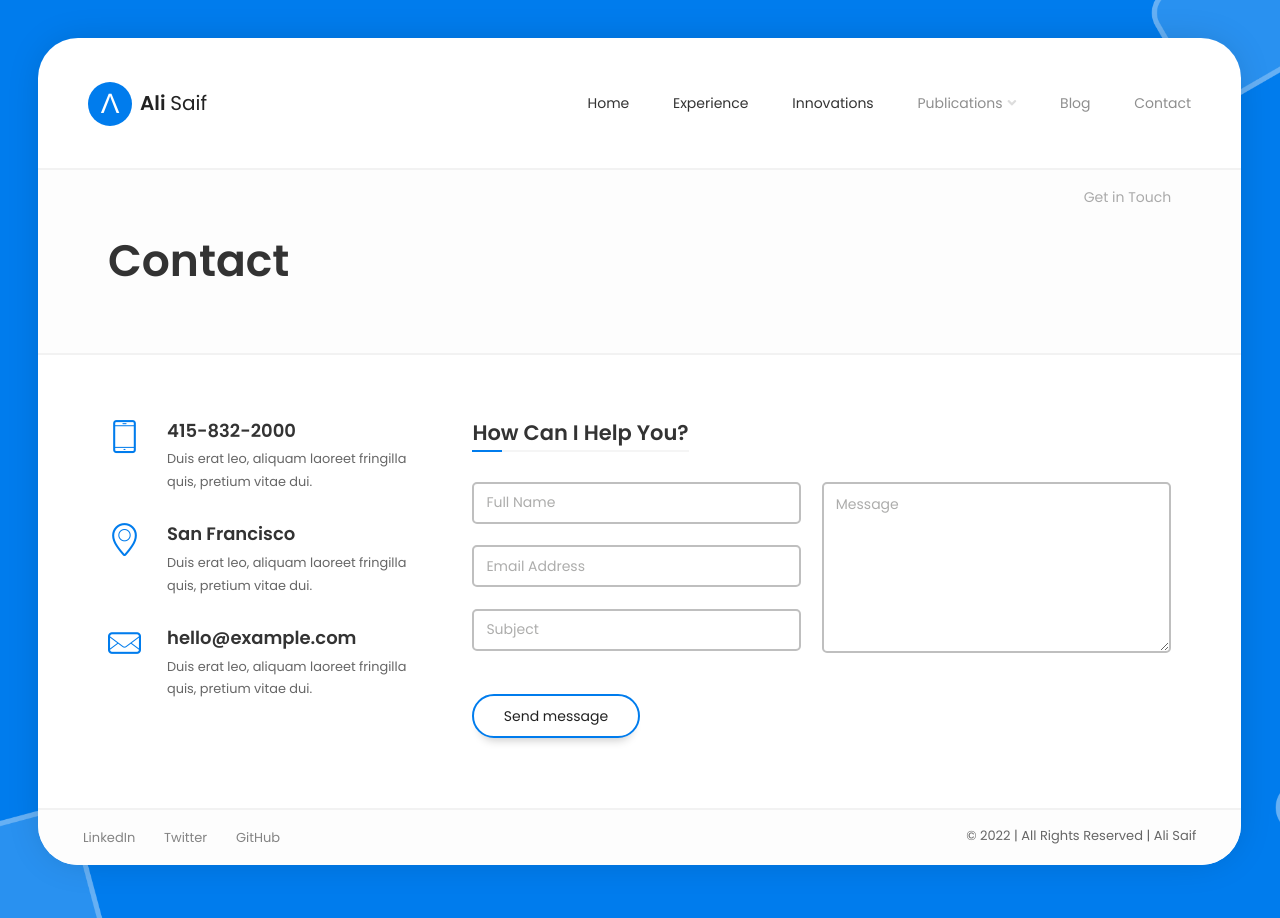
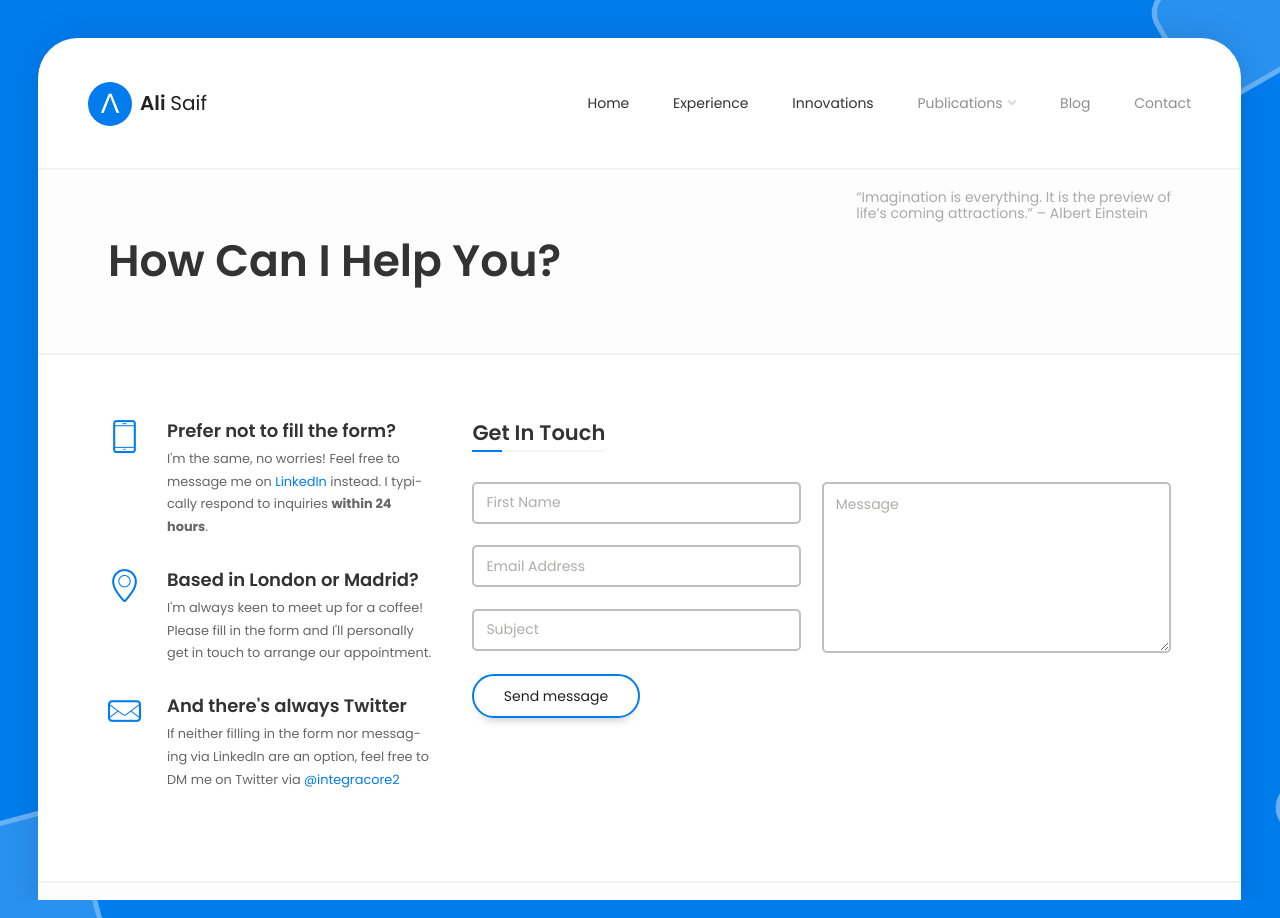
Before and after one commit to integracore2/integracore2.github.io, a Jekyll site: the page built from contact.md, in a window 1280 px wide. Built offline with Jekyll 4.4.1, drawn with Linux system fonts in a browser that asks for light colours.

Commit message:
multiple config.yml related improvements

```diff
--- a/_config.yml
+++ b/_config.yml
@@ -14,6 +14,14 @@ author:
     darwin_nfx: https://www.darwinex.com/darwin/NFX?detail_view=true
     twitter: http://twitter.com/integracore2
     linkedin: https://www.linkedin.com/in/ali-saif/
+contact_form:
+    action_url: https://docs.google.com/forms/u/0/d/e/1FAIpQLSdaB2yDCTffCr6B3DMn76spp4Uy7H6LDNnGgFsGDCgnQVq1rw/formResponse
+    input_firstname: entry.2005620554
+    input_email: emailAddress
+    input_subject: entry.1065046570
+    input_message: entry.839337160
+google_recaptcha:
+    site_key: 6LeNlGcgAAAAAI-k3G6BDl_dixxmXKMbIFS8WZih
 # Disqus Comments
 disqus:
     # Leave shortname blank to disable comments site-wide.
--- a/_includes/footer.html
+++ b/_includes/footer.html
@@ -3,15 +3,15 @@
     <div class="footer-social">
       <ul class="footer-social-links">
         <li>
-          <a href="https://www.linkedin.com/in/ali-saif/" target="_blank">LinkedIn</a>
+          <a href="{{ site.author.linkedin }}" target="_blank">LinkedIn</a>
         </li>
 
         <li>
-          <a href="https://twitter.com/integracore2" target="_blank">Twitter</a>
+          <a href="{{ site.author.twitter }}" target="_blank">Twitter</a>
         </li>
 
         <li>
-          <a href="https://github.com/integracore2" target="_blank">GitHub</a>
+          <a href="{{ site.author.github }}" target="_blank">GitHub</a>
         </li>
       </ul>
     </div>
--- a/contact.md
+++ b/contact.md
@@ -9,9 +9,9 @@ permalink: /contact/
         <div id="primary" class="content-area">
 
             <div class="page-title">
-            <h1>Contact</h1>
+            <h1>How Can I Help You?</h1>
             <div class="page-subtitle">
-                <h4> Get in Touch</h4>
+                <h4>“Imagination is everything. It is the preview of<br />life’s coming attractions.” – Albert Einstein</h4>
             </div>
             </div>
 
@@ -30,34 +30,35 @@ permalink: /contact/
                 <div id="info_list_1" class="info-list-w-icon">
 
                     <div class="info-block-w-icon">
-                    <div class="ci-icon">
-                        <i class="linecons linecons-phone"></i>
-                    </div>
-                    <div class="ci-text">
-                        <h4>415-832-2000</h4>
-                        <p>Duis erat leo, aliquam laoreet fringilla quis, pretium vitae dui.</p>
-                    </div>
+                        <div class="ci-icon">
+                            <i class="linecons linecons-phone"></i>
+                        </div>
+                        <div class="ci-text">
+                            <h4>Prefer not to fill the form?</h4>
+                            <p>I'm the same, no worries! Feel free to message me on <a href="{{ site.author.linkedin }}" target="_blank_">LinkedIn</a> instead. I typically respond to  inquiries <b>within 24 hours</b>.</p>
+                        </div>
                     </div>
 
                     <div class="info-block-w-icon">
-                    <div class="ci-icon">
-                        <i class="linecons linecons-location"></i>
-                    </div>
-                    <div class="ci-text">
-                        <h4>San Francisco</h4>
-                        <p>Duis erat leo, aliquam laoreet fringilla quis, pretium vitae dui.</p>
-                    </div>
+                        <div class="ci-icon">
+                            <i class="linecons linecons-location"></i>
+                        </div>
+                        <div class="ci-text">
+                            <h4>Based in London or Madrid?</h4>
+                            <p>I'm always keen to meet up for a coffee! Please fill in the form and I'll personally get in touch to arrange our appointment.</p>
+                        </div>
                     </div>
 
                     <div class="info-block-w-icon">
-                    <div class="ci-icon">
-                        <i class="linecons linecons-mail"></i>
+                        <div class="ci-icon">
+                            <i class="linecons linecons-mail"></i>
+                        </div>
+                        <div class="ci-text">
+                            <h4>And there's always Twitter</h4>
+                            <p>If neither filling in the form nor messaging via LinkedIn are an option, feel free to DM me on Twitter via <a href="{{ site.author.twitter }}" target="_blank">@integracore2</a></p>
+                        </div>
                     </div>
-                    <div class="ci-text">
-                        <h4>hello@example.com</h4>
-                        <p>Duis erat leo, aliquam laoreet fringilla quis, pretium vitae dui.</p>
-                    </div>
-                    </div>
+
                 </div>
 
                 </div>
@@ -66,10 +67,10 @@ permalink: /contact/
                 <div class=" col-xs-12 col-sm-8 ">
 
                 <div class="block-title">
-                    <h2>How Can I Help You?</h2>
+                    <h2>Get In Touch</h2>
                 </div>
 
-                <form id="contact_form" class="contact-form" action="contact_form/contact_form.php" method="post">
+                <form id="contact_form" class="contact-form" action="{{ site.contact_form.action_url }}" method="post">
 
                     <div class="messages"></div>
 
@@ -77,33 +78,33 @@ permalink: /contact/
                     <div class="fields clearfix">
                         <div class="left-column">
                         <div class="form-group form-group-with-icon">
-                            <input id="form_name" type="text" name="name" class="form-control" placeholder="Full Name" required="required" data-error="Name is required.">
+                            <input id="form_name" type="text" name="{{ site.contact_form.input_firstname }}" class="form-control" placeholder="First Name" required="required" data-error="First name is required.">
                             <div class="form-control-border"></div>
                             <div class="help-block with-errors"></div>
                         </div>
 
                         <div class="form-group form-group-with-icon">
-                            <input id="form_email" type="email" name="email" class="form-control" placeholder="Email Address" required="required" data-error="Valid email is required.">
+                            <input id="form_email" type="email" name="{{ site.contact_form.input_email }}" class="form-control" placeholder="Email Address" required="required" data-error="Valid email is required.">
                             <div class="form-control-border"></div>
                             <div class="help-block with-errors"></div>
                         </div>
 
                         <div class="form-group form-group-with-icon">
-                            <input id="form_name" type="text" name="subject" class="form-control" placeholder="Subject" required="required" data-error="Subject is required.">
+                            <input id="form_name" type="text" name="{{ site.contact_form.input_subject }}" class="form-control" placeholder="Subject" required="required" data-error="Subject is required.">
                             <div class="form-control-border"></div>
                             <div class="help-block with-errors"></div>
                         </div>
                         </div>
                         <div class="right-column">
                         <div class="form-group form-group-with-icon">
-                            <textarea id="form_message" name="message" class="form-control" placeholder="Message" rows="7" required="required" data-error="Please, leave me a message."></textarea>
+                            <textarea id="form_message" name="{{ site.contact_form.input_message }}" class="form-control" placeholder="Message" rows="7" required="required" data-error="Please, leave me a message."></textarea>
                             <div class="form-control-border"></div>
                             <div class="help-block with-errors"></div>
                         </div>
                         </div>
                     </div>
 
-                    <div class="g-recaptcha" data-sitekey="6LdqmCAUAAAAAMMNEZvn6g4W5e0or2sZmAVpxVqI"></div>
+                    <!-- <div class="g-recaptcha" data-sitekey="{{ site.google_recaptcha.site_key }}"></div> -->
 
                     <input type="submit" class="button btn-send disabled" value="Send message">
                     </div>
```
Also changed, not shown: index.md (+2 -2 lines), 1 other file.
